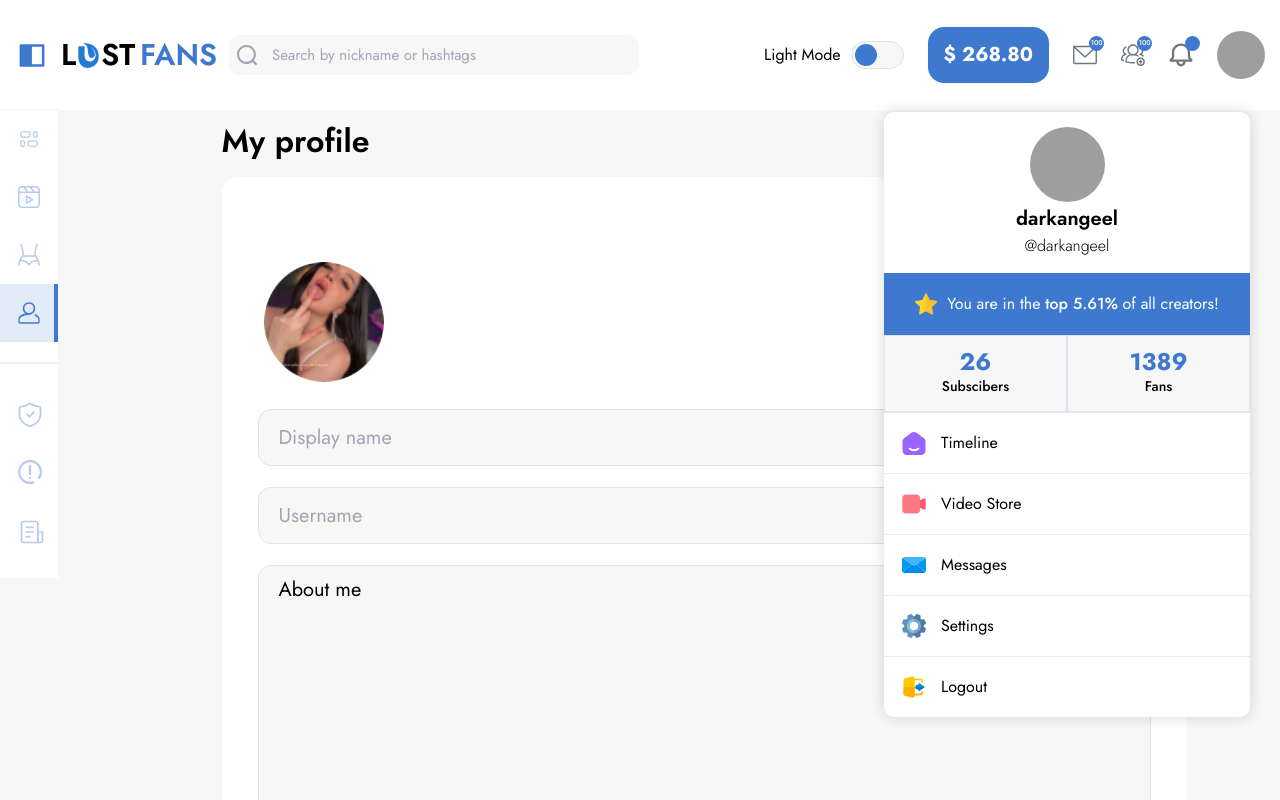
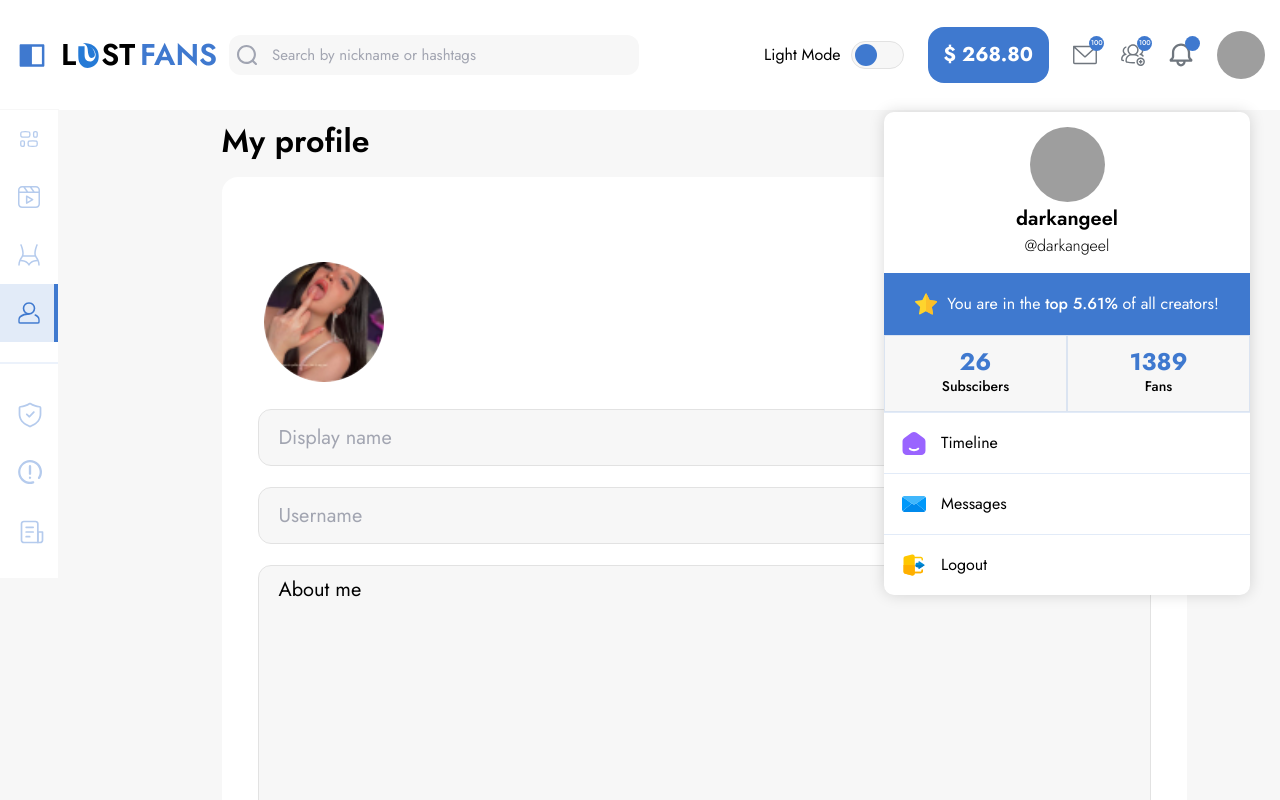
Before and after one commit to VolodymyrBilichenko/LastFans, a React (Create React App) app: page /profile in a window 1280 px wide. Both pictures are taken after a click on the element 1241 px from the left and 55 px from the top of the page. Shown: the top 800 px of the page. Built offline with nearby package versions, Linux system fonts and the light colour scheme; grey boxes are pictures that could not be loaded.

Commit message:
burger menu for man

```diff
--- a/src/components/AsideMenu/AsideMenu.tsx
+++ b/src/components/AsideMenu/AsideMenu.tsx
@@ -13,7 +13,7 @@ interface IAsideMenu {
     handleOpenMenu?: any
 }
 export const AsideMenu = ({ isOpenAsideMenu, handleOpenMenu }: IAsideMenu) => {
-    const user: IUser = useSelector((state: any) => state.toolkit.user)
+    const user: IUser = useSelector((state: any) => state.toolkit.user);
     const [subMenu, setSubMenu] = useState(false);
 
     const location = useLocation()
--- a/src/components/Header/Header.tsx
+++ b/src/components/Header/Header.tsx
@@ -1,4 +1,6 @@
-import UserPhoto from '../../assets/img/user/01.png'
+import CreditCardIc from '../../assets/img/icons/user-menu/credit-card.svg'
+import EditIc from '../../assets/img/icons/user-menu/edit.svg'
+import SupportIc from '../../assets/img/icons/user-menu/service.svg'
 import LogoPh from '../../assets/img/icons/logo.svg'
 import LogoIc from '../../assets/img/icons/logo-white.svg'
 import VideoIc from '../../assets/img/icons/video.svg'
@@ -13,6 +15,8 @@ import { Notifications } from './components/Notifications/Notifications'
 import { toast } from 'react-toastify'
 import setCookie from '../../functions/setCookie'
 import { AsideMenuMode } from '../AsideMenu/components/AsideMenuMode'
+import { IUser } from '../../models'
+import { useSelector } from 'react-redux'
 
 interface IOpenMenu {
     handleOpenMenu?: any
@@ -25,6 +29,7 @@ interface IRequest {
 }
 
 export const Header = ({handleOpenMenu}: IOpenMenu) => {
+    const user: IUser = useSelector((state: any) => state.toolkit.user)
     const [openModal, setOpenModal] = useState<string | null>(null);
     const [requests, setRequests] = useState<IRequest[]>([
         {id: 1, username: 'Bob007', time: '21 min'},
@@ -211,12 +216,31 @@ export const Header = ({handleOpenMenu}: IOpenMenu) => {
                                             </div>
                                         </div>
                                         <div className="popup-user-header__menu menu-popup-user-header">
+                                            {user.sex === 'man' &&
+                                                <NavLink to={'/payment-add'} className="menu-popup-user-header__link link-menu-popup-user-header">
+                                                    <div className="link-menu-popup-user-header__image">
+                                                        <img src={CreditCardIc} alt="ph"/>
+
+                                                    </div>
+                                                    <p className="link-menu-popup-user-header__text">Add funds</p>
+                                                </NavLink>
+                                            }
                                             <button onClick={_ => toast.error('This page is developing')} className="menu-popup-user-header__link link-menu-popup-user-header">
                                                 <div className="link-menu-popup-user-header__image">
                                                     <img src={TimelineIc} alt="ph"/>
                                                 </div>
                                                 <p className="link-menu-popup-user-header__text">Timeline</p>
                                             </button>
+                                            {user.sex === 'man' &&
+                                                <NavLink to={'/profile'} className="menu-popup-user-header__link link-menu-popup-user-header">
+                                                    <div className="link-menu-popup-user-header__image">
+                                                        <img src={EditIc} alt="ph"/>
+
+                                                    </div>
+                                                    <p className="link-menu-popup-user-header__text">Edit profile</p>
+                                                </NavLink>
+                                            }
+                                            {user.sex === 'woman' &&
                                                 <NavLink to={'/video-store'} className="menu-popup-user-header__link link-menu-popup-user-header">
                                                     <div className="link-menu-popup-user-header__image">
                                                         <img src={VideoIc} alt="ph"/>
@@ -224,6 +248,7 @@ export const Header = ({handleOpenMenu}: IOpenMenu) => {
                                                     </div>
                                                     <p className="link-menu-popup-user-header__text">Video Store</p>
                                                 </NavLink>
+                                            }
                                             <NavLink to={'/messages'} className="menu-popup-user-header__link link-menu-popup-user-header">
                                                 <div className="link-menu-popup-user-header__image">
                                                     <img src={MessageIc} alt="ph"/>
@@ -231,6 +256,7 @@ export const Header = ({handleOpenMenu}: IOpenMenu) => {
                                                 </div>
                                                 <p className="link-menu-popup-user-header__text">Messages</p>
                                             </NavLink>
+                                            {user.sex === 'woman' &&
                                                 <NavLink to={'/my-profile'} className="menu-popup-user-header__link link-menu-popup-user-header">
                                                     <div className="link-menu-popup-user-header__image">
                                                         <img src={SettingsIc} alt="ph"/>
@@ -238,6 +264,16 @@ export const Header = ({handleOpenMenu}: IOpenMenu) => {
                                                     </div>
                                                     <p className="link-menu-popup-user-header__text">Settings</p>
                                                 </NavLink>
+                                            }
+                                            {user.sex === 'man' &&
+                                                <button onClick={() => toast.error('This page is development')} className="menu-popup-user-header__link link-menu-popup-user-header">
+                                                    <div className="link-menu-popup-user-header__image">
+                                                        <img src={SupportIc} alt="ph"/>
+
+                                                    </div>
+                                                    <p className="link-menu-popup-user-header__text">Support</p>
+                                                </button>
+                                            }
                                             <NavLink to={'/login'} onClick={_ => setCookie('access_token', '')} className="menu-popup-user-header__link link-menu-popup-user-header">
                                                 <div className="link-menu-popup-user-header__image">
                                                     <img src={LogoutIc} alt="ph"/>
--- a/src/pages/MyProfile/MyProfile.tsx
+++ b/src/pages/MyProfile/MyProfile.tsx
@@ -7,6 +7,7 @@ import { IUser } from '../../models'
 import { useSelector } from 'react-redux'
 import { useState } from 'react'
 import { MyProfileVid } from './components/MyProfileVid'
+import { toast } from 'react-toastify'
 
 
 
@@ -109,7 +110,7 @@ export const MyProfile = () => {
                                     </div>
                                 </div>
                             </div>}
-                            <button className="body-profile__button button"><span>Save changes</span></button>
+                            <button onClick={() => toast.success('Your data has been saved')} className="body-profile__button button"><span>Save changes</span></button>
                         </div>
 
                     </div>
```
Lines whose indentation alone changed are shown as unchanged.
